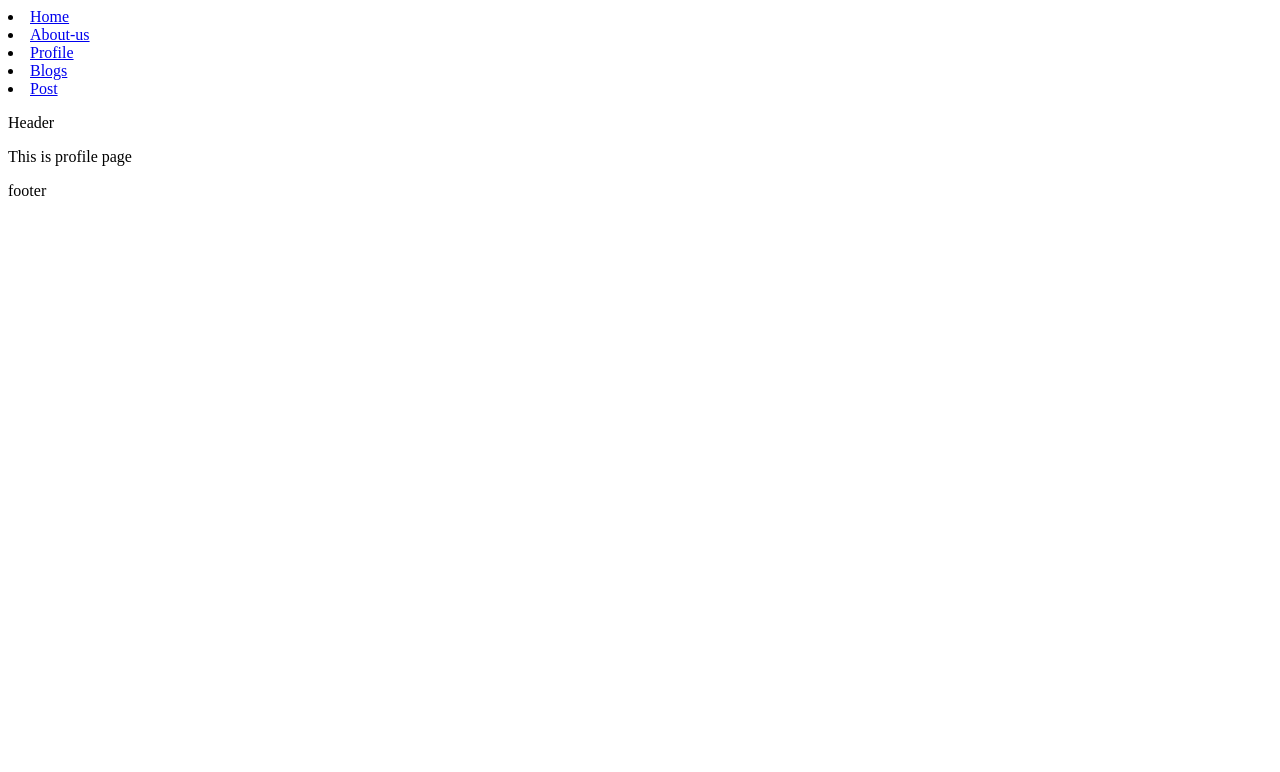
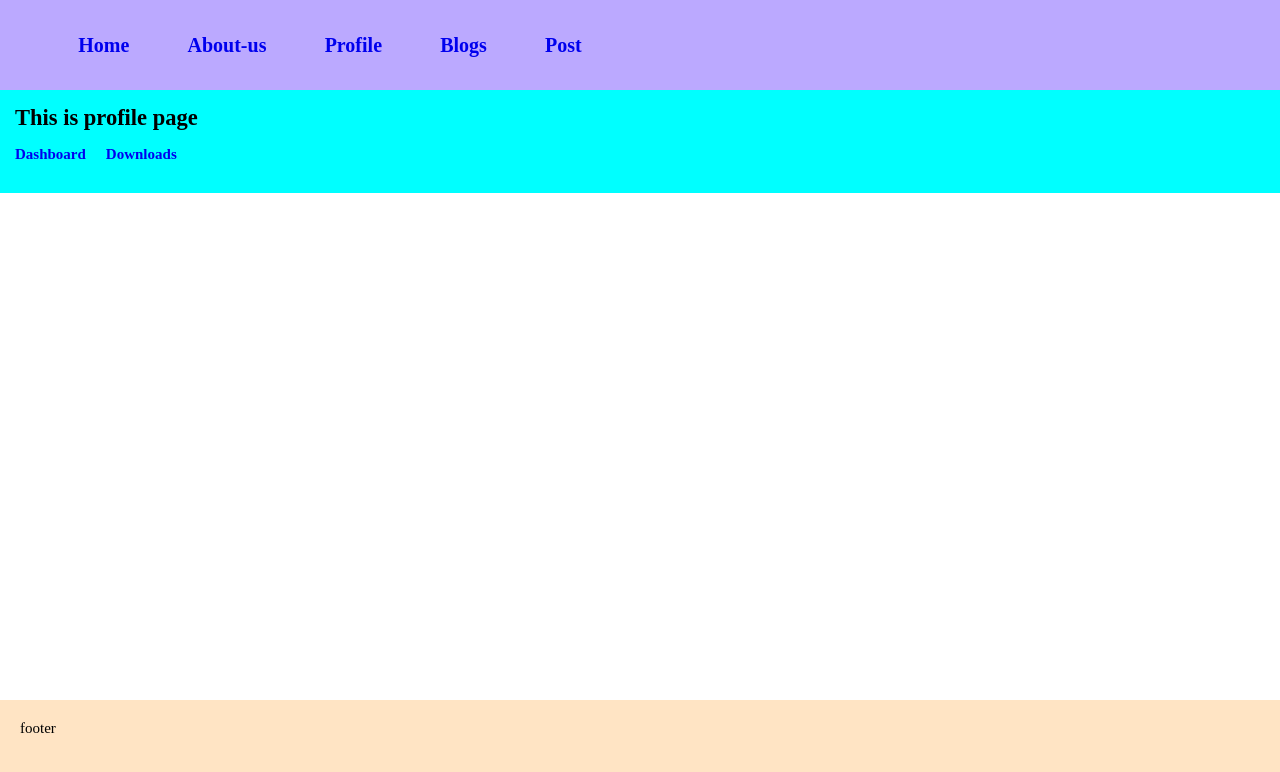
Before and after one commit to sepidehbiglarizadeh/SPA-Tamrin, a React (Create React App) app: page /profile in a window 1280 px wide. Shown: the top 772 px of the page. Built offline with nearby package versions, Linux system fonts and the light colour scheme.

Commit message:
nested routes

```diff
--- /dev/null
+++ b/src/App.css
@@ -0,0 +1,47 @@
+nav{
+    display: flex;
+    justify-content: space-evenly;
+    align-items: center;
+    list-style: none;
+    width: 50%;
+    height: 50px;
+    font-size: 2rem;
+    font-weight: bold;
+}
+
+.header{
+    background-color: rgb(187, 169, 255);
+    padding: 2rem;
+}
+
+.footer{
+    position: fixed;
+    bottom: 0;
+    width: 100%;
+    background-color: bisque;
+    height: 100px;
+    padding: 2rem;
+}
+
+
+.sideBar li{
+    margin-bottom: 1.5rem;
+    margin-right: 2rem;
+    font-weight: bold;
+}
+
+.sideBar {
+    display: flex;
+}
+
+.aside h2{
+    margin-bottom: 1.5rem;
+}
+
+.aside{
+    background-color: aqua;
+    padding: 1.5rem;
+    display: flex;
+    flex-direction: column;
+    justify-content: space-between;
+}
--- a/src/App.js
+++ b/src/App.js
@@ -1,6 +1,7 @@
 import { Route, Switch } from "react-router-dom";
 import Layout from "./Layout/Layout";
 import routes from "./routes";
+import "./App.css"
 
 const App = () => {
   return (
--- /dev/null
+++ b/src/components/Dashboard/Dashboard.js
@@ -0,0 +1,9 @@
+const Dashboard = () => {
+    return (
+        <h3>
+            This is dashboard
+        </h3>
+     );
+}
+
+export default Dashboard;
--- /dev/null
+++ b/src/components/Download/Download.js
@@ -0,0 +1,9 @@
+const Download = () => {
+    return (
+        <h3>
+            This is downloads
+        </h3>
+     );
+}
+
+export default Download;
--- a/src/components/Footer/Footer.js
+++ b/src/components/Footer/Footer.js
@@ -1,5 +1,5 @@
 const Footer = () => {
-    return ( <p>footer</p> );
+    return ( <p className="footer">footer</p> );
 }
 
 export default Footer;
--- a/src/components/Header/Header.js
+++ b/src/components/Header/Header.js
@@ -1,8 +1,7 @@
 import Navigation from "../Navigation/Navigation";
 
 const Header = () => {
-    return ( <div><Navigation/>
-    <p>Header</p>
+    return ( <div className="header"><Navigation/>
     </div> );
 }
 
--- /dev/null
+++ b/src/components/SideBar/SideBar.js
@@ -0,0 +1,16 @@
+import { Link } from "react-router-dom";
+
+const SideBar = () => {
+  return (
+    <ul className="sideBar">
+      <li>
+        <Link to={"/profile/dashboard"}>Dashboard</Link>
+      </li>
+      <li>
+        <Link to={"/profile/downloads"}>Downloads</Link>
+      </li>
+    </ul>
+  );
+};
+
+export default SideBar;
--- a/src/components/pages/ProfilePage.js
+++ b/src/components/pages/ProfilePage.js
@@ -1,7 +1,21 @@
+import SideBar from "../SideBar/SideBar";
+import { Route } from "react-router-dom";
+import Dashboard from "../Dashboard/Dashboard";
+import Download from "../Download/Download";
+
 const ProfilePage = () => {
-    return (
-        <div>This is profile page</div>
-     );
-}
+  return (
+    <aside className="aside">
+      <div>
+        <h2>This is profile page</h2>
+        <SideBar />
+      </div>
+      <div className="content">
+        <Route path="/profile/dashboard" component={Dashboard} />
+        <Route path="/profile/downloads" component={Download} />
+      </div>
+    </aside>
+  );
+};
 
 export default ProfilePage;
--- /dev/null
+++ b/src/index.css
@@ -0,0 +1,16 @@
+*,*::after,*::before{
+    padding: 0;
+    margin: 0;
+    box-sizing: border-box;
+    text-decoration: none;
+    list-style: none;
+}
+
+html{
+    font-size: 62.5%;
+}
+
+body{
+    font-size: 1.5rem;
+    height: 100vh;
+}
--- a/src/index.js
+++ b/src/index.js
@@ -1,6 +1,8 @@
 import React from 'react';
 import ReactDOM from 'react-dom';
 import App from './App';
+import "./index.css"
 import {BrowserRouter} from "react-router-dom";
 
+
 ReactDOM.render(<BrowserRouter><App/></BrowserRouter>,document.getElementById("root"))
```
